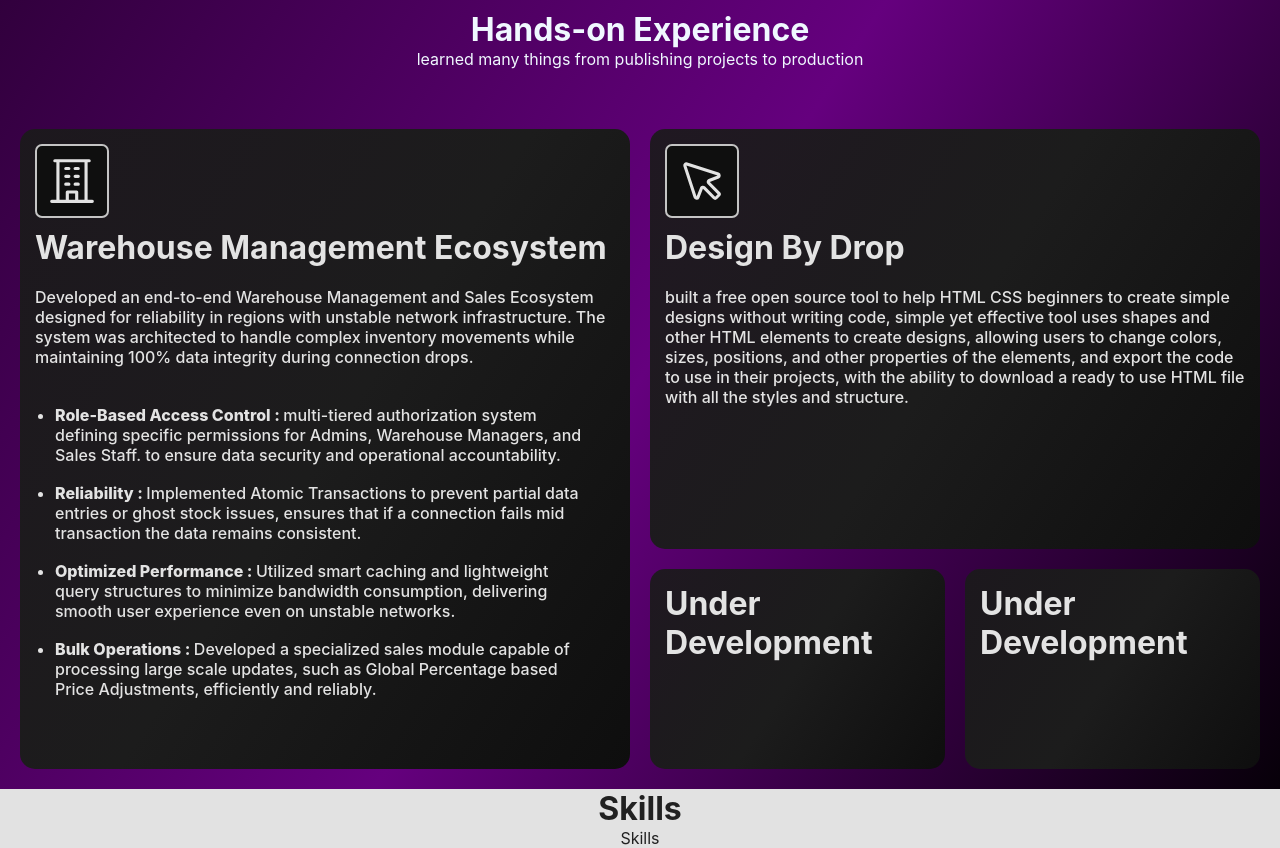
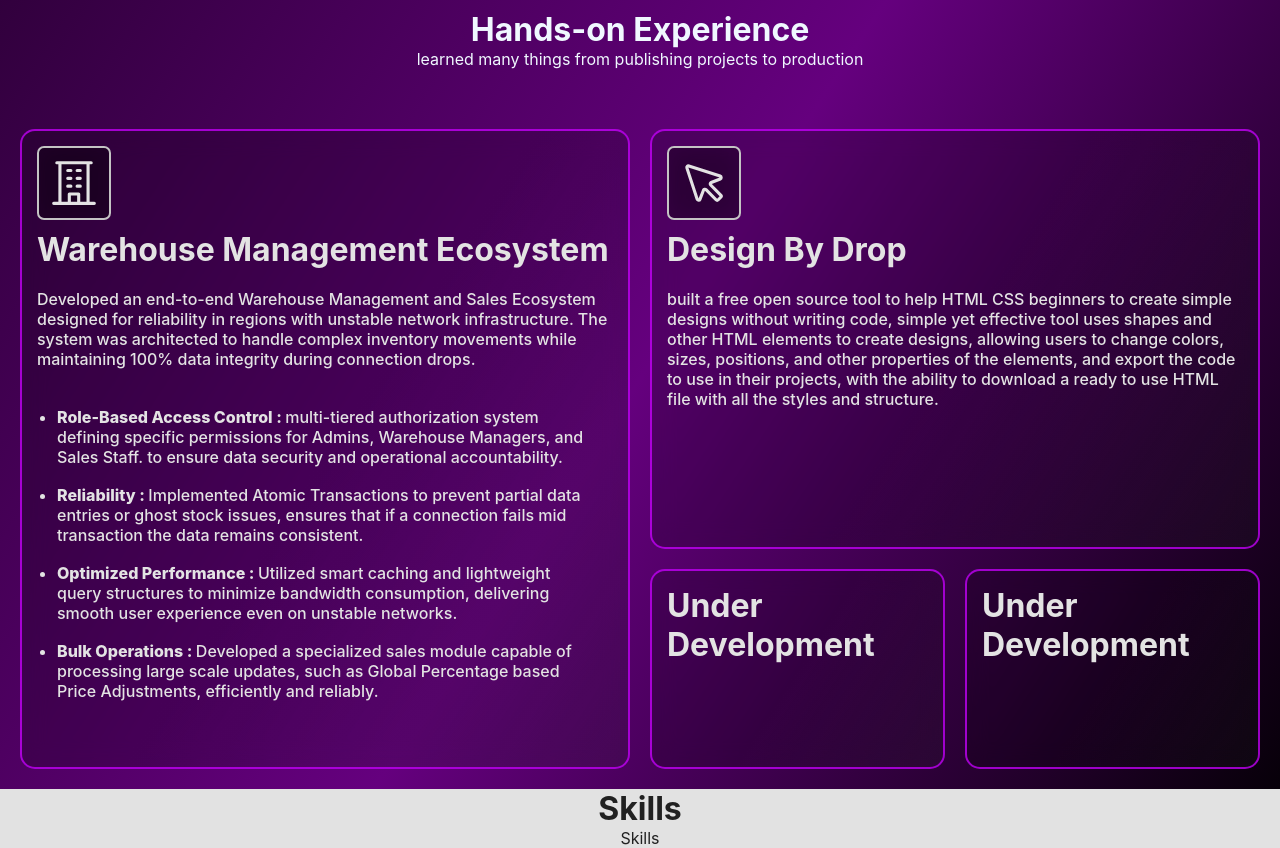
Before and after one commit to 249f/my_cv, a React (Create React App) app: page / in a window 1280 px wide. Shown: the part 980-1828 px from the top of the page. Built offline with nearby package versions, Linux system fonts and the light colour scheme; a web font is replaced by a local one.

Commit message:
optimized visuals

```diff
--- a/src/pages/LandingPage.css
+++ b/src/pages/LandingPage.css
@@ -125,11 +125,12 @@
 
     text-decoration: none;
     color: #262626;
-    background: linear-gradient(123deg, #191919e1 -20%, #1c1c1c 50%, #0e0e0e 100%);
+    background: linear-gradient(123deg, rgba(0, 0, 0, 0.187) -20%, rgba(0, 0, 0, 0.187) 50%, rgba(38, 38, 38, 0.187) 100%);
     padding: 15px;
     border-radius: 15px;
     color: #e3e3e3;
-
+    backdrop-filter: blur(12px);
+    border: 2px solid rgba(200, 0, 255, 0.76);
     transition: 0.4s ease-out;
 
 
@@ -137,6 +138,7 @@
 
 .project-cards-holder a:hover {
     scale: 1.02;
+    border: 3px solid rgba(200, 0, 255, 0.76);
 
     transition: 0.4s ease-out;
     box-shadow: 0 8px 32px 0 rgba(200, 0, 255, 0.76);
@@ -183,7 +185,8 @@
     width: fit-content;
     height: fit-content;
     border-radius: 7px;
-    background-color: #0f0f0f;
+    background-color: rgba(0, 0, 0, 0.318);
+    backdrop-filter: blur(12px);
     border: 2px solid #c4c4c4;
     margin-bottom: 10px;
     padding: 10px;
```
